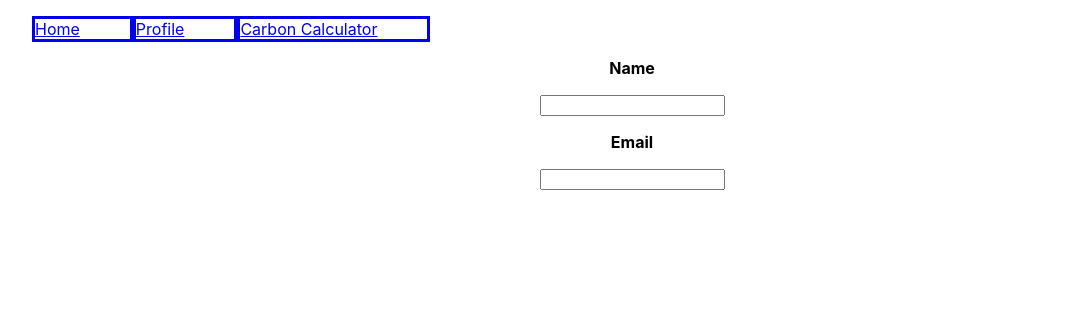
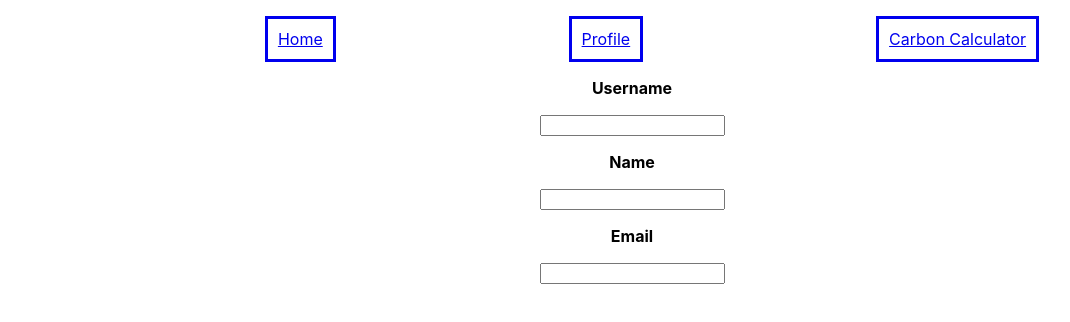
Before and after one commit to NLynch5/M30D5FE, a React (Create React App) app: page /profile in a window 1280 px wide. Shown: the top 322 px of the page, without its empty margins (8-1078 px from the left). Built offline with nearby package versions, Linux system fonts and the light colour scheme.

Commit message:
Profile JS modified

```diff
--- a/src/App.css
+++ b/src/App.css
@@ -1,24 +1,28 @@
+ul {
+  display: flex;
+  list-style-type: none;
+  text-align: center;
+  flex-direction: row;
+  justify-content: space-evenly;
+}
+
 .App {
   text-align: center;
 }
-ul {
-  list-style-type: none;
-  display: flex;
-  flex-direction: row;
-  text-align: center;
-}
+
 li.endpoint {
   display: flex;
   align-items: center;
   text-align: center;
 }
+
 a {
-  display: flex;
-  text-align: center;
+  justify-content: center;
   align-items: center;
-  padding-right: 50px;
   border: solid;
+  padding: 10px;
 }
+
 .App-logo {
   height: 40vmin;
   pointer-events: none;
--- a/src/App.js
+++ b/src/App.js
@@ -12,10 +12,12 @@ const App = () => {
             <li className="endpoint">
               <Link to="/">Home</Link>
             </li>
-            <li>
-              <Link to="/profile">Profile</Link>
+            <li className="endpoint">
+              <Link id="link" to="/profile">
+                Profile
+              </Link>
             </li>
-            <li>
+            <li className="endpoint">
               <Link to="/calculator">Carbon Calculator</Link>
             </li>
           </ul>
--- a/src/components/profile.js
+++ b/src/components/profile.js
@@ -2,9 +2,15 @@ const Profile = () => {
   return (
     <div class="container">
       <p>
-        <b>Name</b>
+        <b>Username</b>
       </p>
       <input type="text" />
+      <div class="container">
+        <p>
+          <b>Name</b>
+        </p>
+        <input type="text" />
+      </div>
       <div class="container">
         <p>
           <b>Email</b>
```
